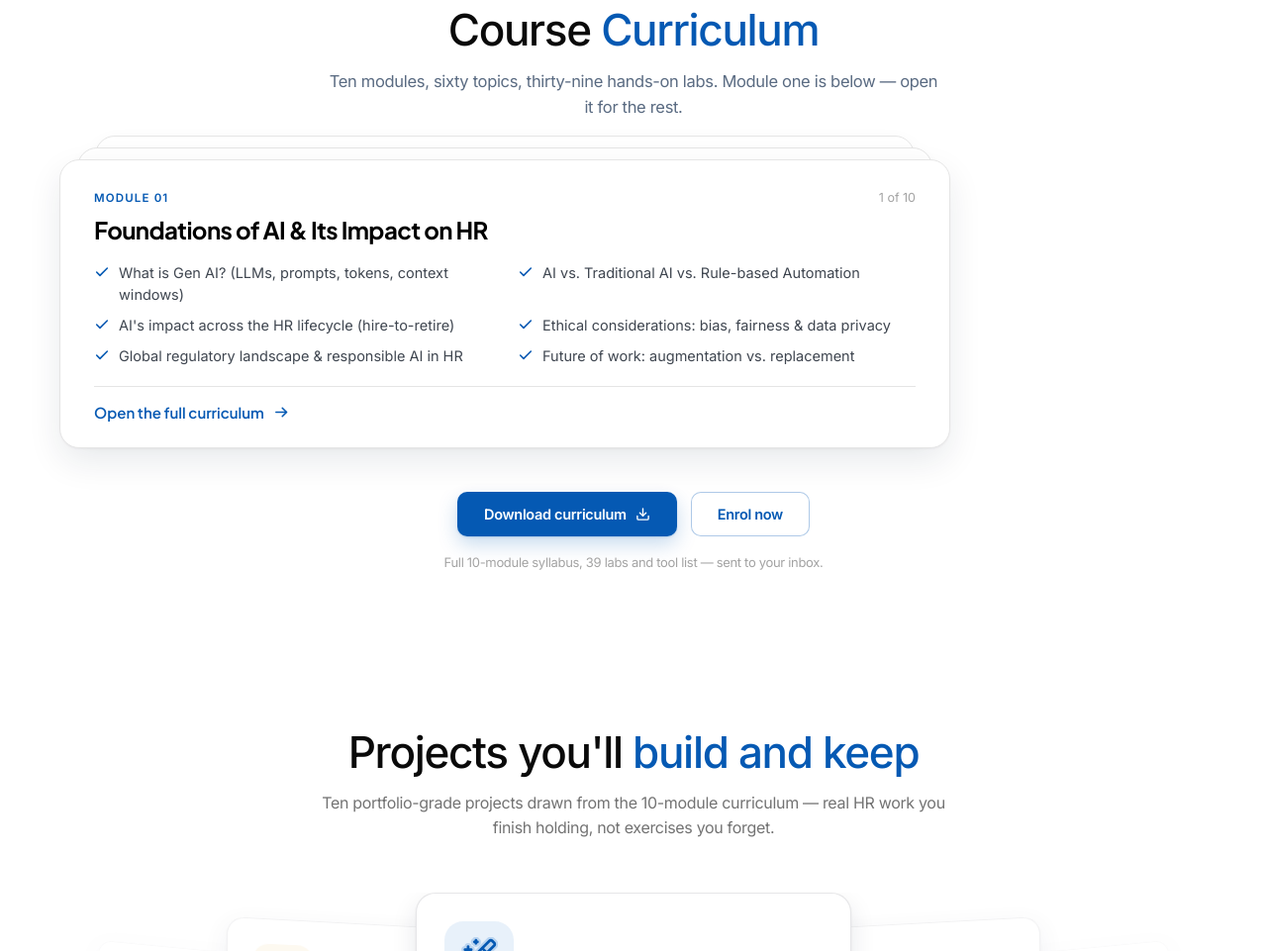
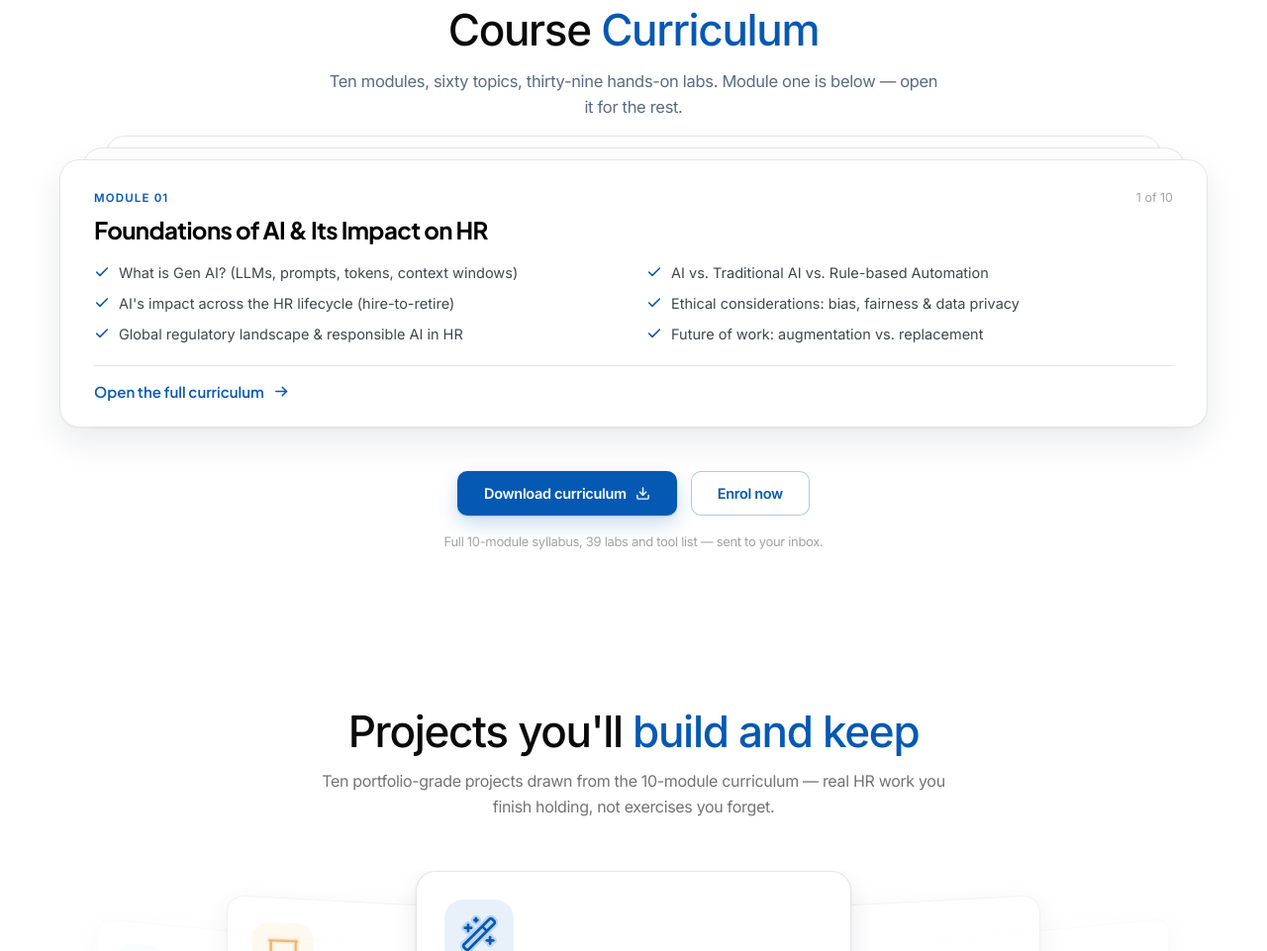
Before and after one commit to Pavan-PM-Portfolio/edbuddypro, a plain HTML site: page ai-for-hr.html in a window 1280 px wide. Shown: the part 5574-6535 px from the top of the page at 99% size. Drawn offline with Linux system fonts and the light colour scheme.

Commit message:
Update ai-for-hr.html

```diff
--- a/ai-for-hr.html
+++ b/ai-for-hr.html
@@ -2935,8 +2935,11 @@
     text-align: center; margin: 0 auto 40px; max-width: 620px; }
 
   /* the trigger: module one, with the rest stacked behind it */
-  .cm-trig { position: relative; max-width: 900px; margin: 0 auto; cursor: pointer;
-    background: none; border: 0; padding: 0; width: 100%; text-align: left;
+  /* full section width, like every other block on the page. A <button> is
+     not a block box by default, so `margin: 0 auto` alone left it hugging
+     the left edge — display:block is what actually centres it. */
+  .cm-trig { display: block; position: relative; width: 100%; margin: 0 auto;
+    cursor: pointer; background: none; border: 0; padding: 0; text-align: left;
     font-family: inherit; transition: transform .22s; }
   .cm-trig:hover { transform: translateY(-3px); }
   .cm-trig:focus-visible { outline: 2px solid #0559B3; outline-offset: 6px; border-radius: 22px; }
```
